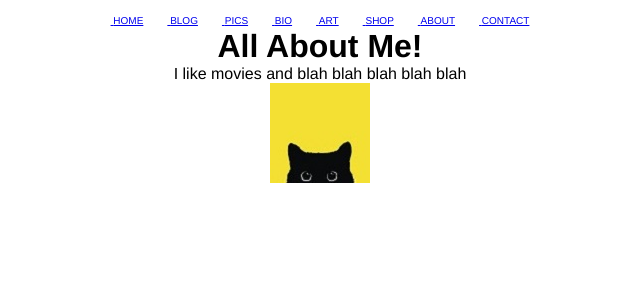
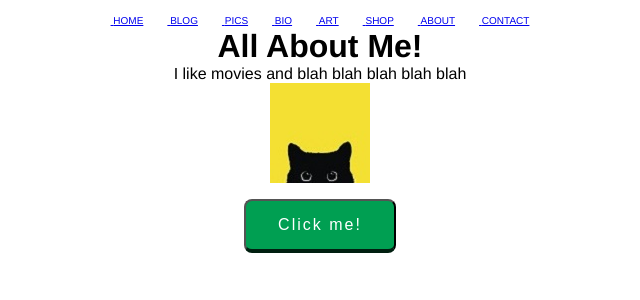
Before and after one commit to maximmorenko/react-components, a React (Create React App) app: page / in a window 1280 px wide. Shown: the top 300 px of the page, without its empty margins (320-960 px from the left). Built offline with nearby package versions, Linux system fonts and the light colour scheme.

Commit message:
Buutton + Tolker

```diff
--- /dev/null
+++ b/src/components/Button.jsx
@@ -0,0 +1,11 @@
+import React from 'react';
+
+function Button(props) {
+    return (
+      <button onClick={props.handleClick}>
+        Click me!
+      </button>
+    );
+}
+
+export default Button;
--- a/src/components/ProfilePage.jsx
+++ b/src/components/ProfilePage.jsx
@@ -1,14 +1,18 @@
 import React from 'react';
 import NavBar from './NavBar';
+import Talker from './Talker';
 
 function ProfilePage() {
   return (
-    <div>
+    <>
       <NavBar />
-      <h1>All About Me!</h1>
-      <p>I like movies and blah blah blah blah blah</p>
-      <img src="assets/cat.jpg" alt='cat'/>
-    </div>
+      <div className='container'>
+        <h1>All About Me!</h1>
+        <p>I like movies and blah blah blah blah blah</p>
+        <img src="assets/cat.jpg" alt='cat'/>
+        <Talker />
+      </div>
+    </>
   );
 }
 
--- /dev/null
+++ b/src/components/Talker.jsx
@@ -0,0 +1,15 @@
+import React from 'react';
+import Button from './Button';
+
+function Talker() {
+  function handleClick() {
+    let speech = '';
+    for (let i = 0; i < 10; i++) {
+      speech += 'blah ';
+    }
+    alert("What's up? " + speech);
+	}
+  return <Button handleClick={handleClick}/>;
+}
+
+export default Talker;
--- a/src/style/App.css
+++ b/src/style/App.css
@@ -67,12 +67,20 @@ html, body {
 	font-size: 10px;
   }
 
+	.container {
+    display: flex;
+    justify-content: center;
+    flex-direction: column;
+    flex-wrap: nowrap;
+    align-items: center;
+	}
+
   button {
 	-webkit-transition-duration: 0.1s; /* Safari */
 	transition-duration: 0.1s;
-	background-color: #F4595B;
+	background-color: #009f52;
 	border-radius: 8px;
-	border-bottom: 4px solid #C24648;
+	border-bottom: 4px solid #001f10;
 	color: white;
 	padding: 15px 32px;
 	text-align: center;
@@ -81,14 +89,15 @@ html, body {
 	font-size: 16px;
 	font-family: 'Oxygen', sans-serif;
 	letter-spacing: 2px;
+	margin: 1em;
   }
 
   button:hover {
-	background-color: #FF7375;
+	background-color: #9ef1c9;
 	border: none;
 	border-radius: 8px;
-	border-bottom: 4px solid #C24648;
-	color: white;
+	border-bottom: 4px solid #002e18;
+	color: rgb(41, 41, 41);
 	padding: 15px 32px;
 	text-align: center;
 	text-decoration: none;
@@ -99,10 +108,10 @@ html, body {
   }
 
   button:active {
-	background-color: #C24648;
+	background-color: #52805c;
 	border: none;
 	border-radius: 8px;
-	border-bottom: 4px solid #C24648;
+	border-bottom: 4px solid #2a5a3b;
 	color: #CCC;
 	padding: 15px 32px;
 	text-align: center;
```
Also changed, not shown: src/components/new_york_city.jpg (deleted).
